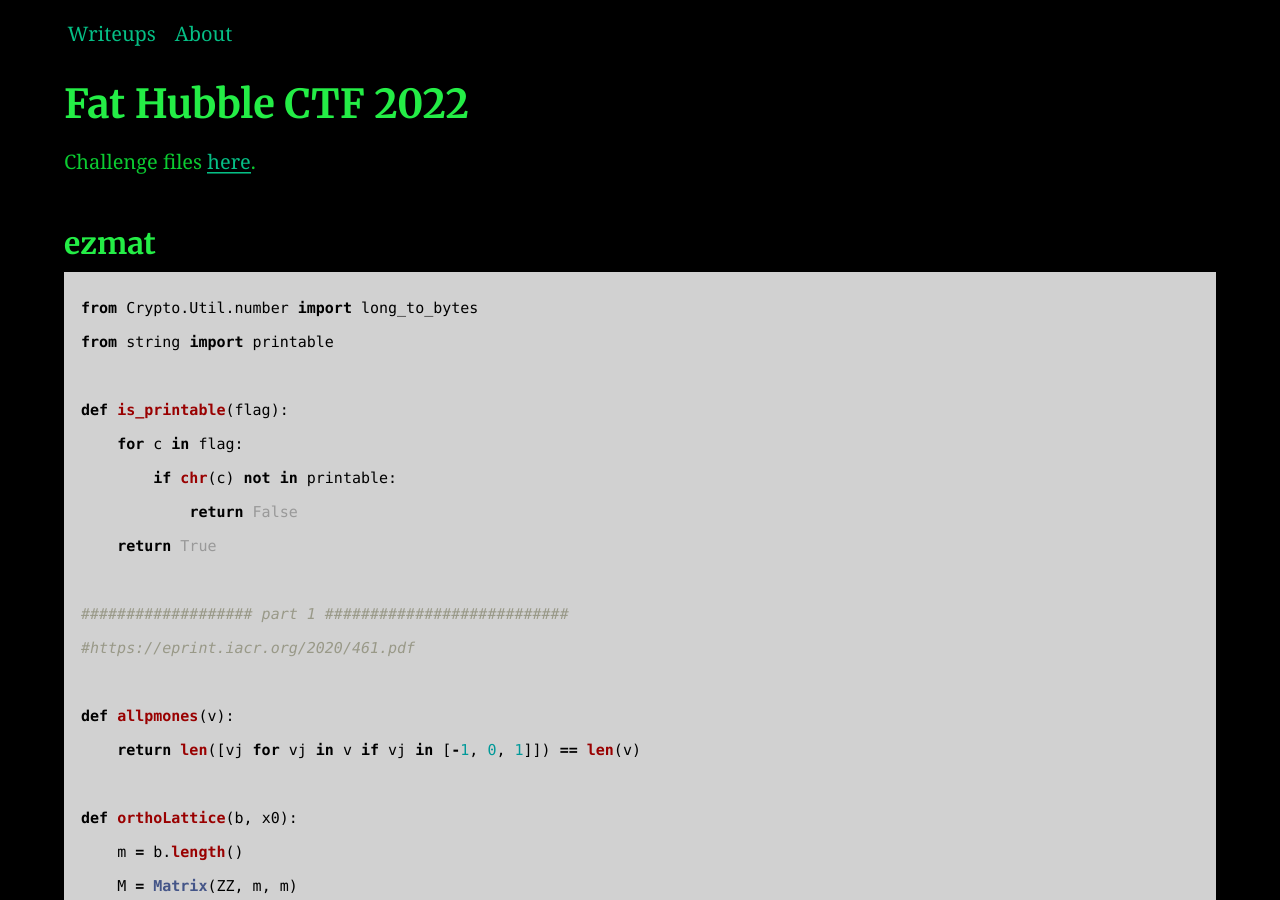
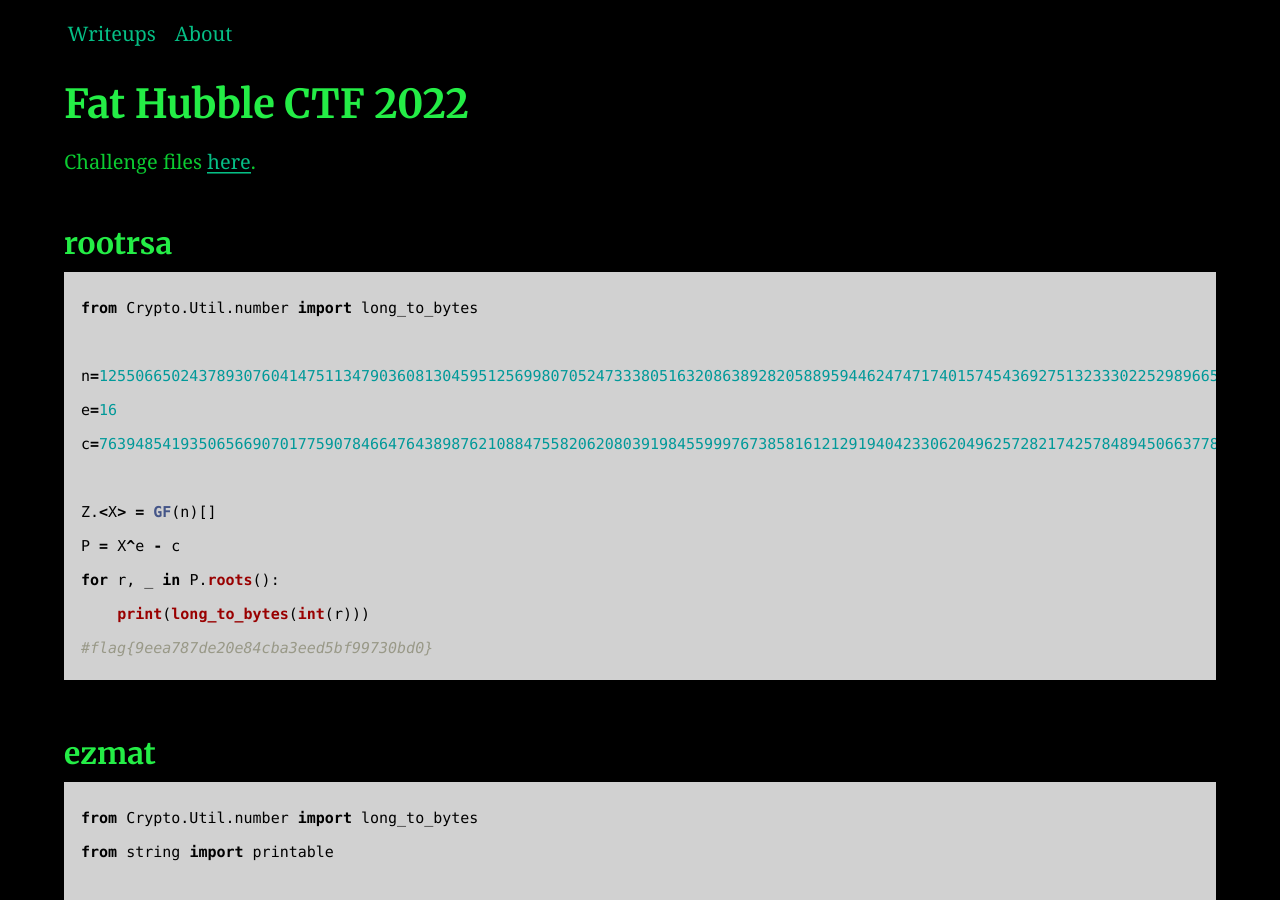
Before and after one commit to AC01010/Connor-McCartney.github.io, a Jekyll site: the page built from _posts/2012-12-25-fat-hubble-ctf-2022.md, in a window 1280 px wide and 900 px high. Built offline with Jekyll 4.4.1, drawn with Linux system fonts in a browser that asks for light colours.

Commit message:
Update 2012-12-25-fat-hubble-ctf-2022.md

````diff
--- a/_posts/2012-12-25-fat-hubble-ctf-2022.md
+++ b/_posts/2012-12-25-fat-hubble-ctf-2022.md
@@ -7,6 +7,22 @@ excerpt: |
 ---
 
 Challenge files [here](https://github.com/Connor-McCartney/CTF-files/tree/main/Fat-Hubble-2022).
+
+### rootrsa
+
+```python
+from Crypto.Util.number import long_to_bytes
+
+n=12550665024378930760414751134790360813045951256998070524733380516320863892820588959446247471740157454369275132333022529896652239978885827346520768307232891
+e=16
+c=763948541935065669070177590784664764389876210884755820620803919845599976738581612129194042330620496257282174257848945066377803831435064827047454497131887
+
+Z.<X> = GF(n)[]
+P = X^e - c
+for r, _ in P.roots():
+    print(long_to_bytes(int(r)))
+#flag{9eea787de20e84cba3eed5bf99730bd0}
+```
 
 ### ezmat
 
````
